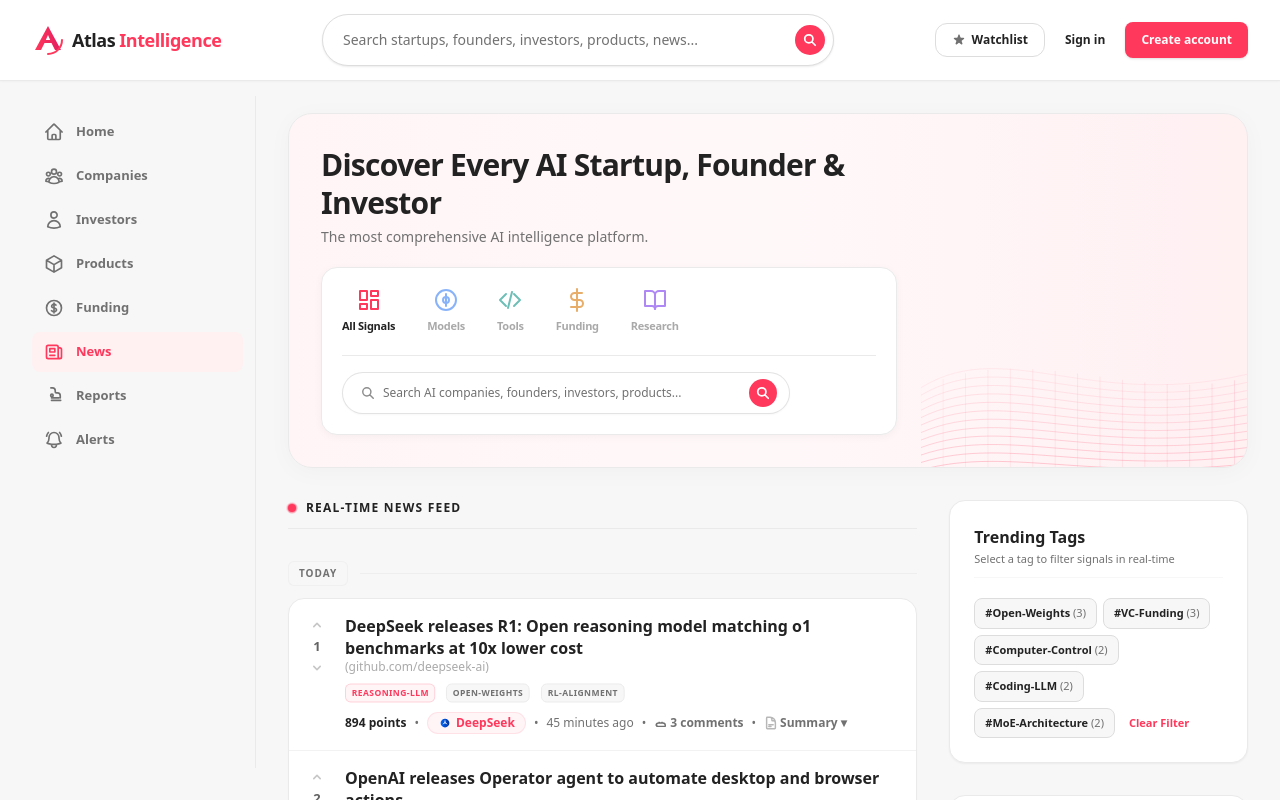
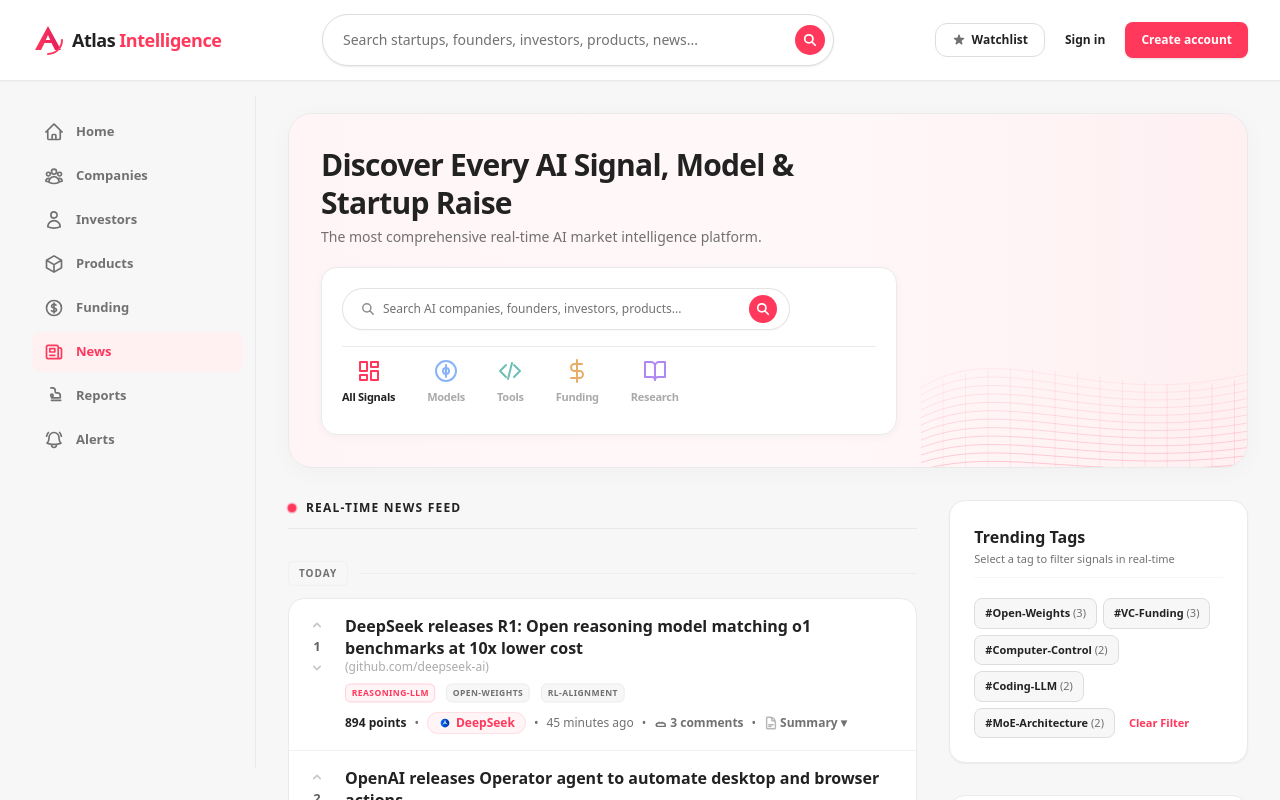
Before and after one commit to AyushKhaitan1/The-Ai-Signal, a Next.js app: page / in a window 1280 px wide. Shown: the top 800 px of the page. Built offline with nearby package versions, Linux system fonts and the light colour scheme.

Commit message:
design: move search box above category tabs and tailor hero header titles for AI signals feed

```diff
--- a/src/app/page.tsx
+++ b/src/app/page.tsx
@@ -158,17 +158,41 @@
         <div className="z-10 flex-grow max-w-xl space-y-5">
           <div>
             <h1 className="text-2xl md:text-3xl font-extrabold tracking-tight text-airbnb-charcoal leading-tight">
-              Discover Every AI Startup, Founder & Investor
+              Discover Every AI Signal, Model & Startup Raise
             </h1>
             <p className="text-xs md:text-sm text-airbnb-gray mt-1.5 font-medium">
-              The most comprehensive AI intelligence platform.
+              The most comprehensive real-time AI market intelligence platform.
             </p>
           </div>
 
           {/* Unified Box containing both Category Tabs & Search Bar */}
           <div className="bg-white border border-airbnb-border-light rounded-2xl p-4 md:p-5 shadow-[0_2px_8px_rgba(0,0,0,0.04)] w-full space-y-4">
-            {/* Airbnb-style Category Icon Tabs */}
-            <div className="flex items-center space-x-8 pb-3 overflow-x-auto no-scrollbar border-b border-airbnb-border-light select-none">
+
+            {/* Decoupled Search Box (Smaller & Sleeker) - Now at the top */}
+            <div className="max-w-md w-full">
+              <div className="bg-white rounded-full shadow-[0_1px_2px_rgba(0,0,0,0.03)] border border-airbnb-border/80 py-1.5 px-3 flex items-center transition-all focus-within:border-airbnb-gray/50">
+                <span className="text-airbnb-gray/80 pl-1.5">
+                  <svg className="w-3.5 h-3.5" fill="none" stroke="currentColor" strokeWidth="2.5" viewBox="0 0 24 24">
+                    <path strokeLinecap="round" strokeLinejoin="round" d="M21 21l-6-6m2-5a7 7 0 11-14 0 7 7 0 0114 0z" />
+                  </svg>
+                </span>
+                <input
+                  type="text"
+                  value={localSearchTerm}
+                  onChange={(e) => setLocalSearchTerm(e.target.value)}
+                  placeholder="Search AI companies, founders, investors, products..."
+                  className="flex-grow ml-2 text-xs text-airbnb-charcoal placeholder-airbnb-gray bg-transparent focus:outline-none"
+                />
+                <button className="bg-airbnb-pink hover:bg-airbnb-pink-hover text-white rounded-full transition-all flex items-center justify-center shrink-0 cursor-pointer ml-1.5 w-7 h-7">
+                  <svg className="w-3.5 h-3.5" fill="none" stroke="currentColor" strokeWidth="3" viewBox="0 0 24 24">
+                    <path strokeLinecap="round" strokeLinejoin="round" d="M21 21l-6-6m2-5a7 7 0 11-14 0 7 7 0 0114 0z" />
+                  </svg>
+                </button>
+              </div>
+            </div>
+
+            {/* Airbnb-style Category Icon Tabs - Now at the bottom with border-t */}
+            <div className="flex items-center space-x-8 pt-3 overflow-x-auto no-scrollbar border-t border-airbnb-border-light select-none">
               {(["all", "models", "tools", "funding", "research"] as const).map((cat) => {
                 const isActive = subCategory === cat;
 
@@ -246,29 +270,6 @@
                 );
               })}
             </div>
-
-            {/* Decoupled Search Box (Smaller & Sleeker) */}
-            <div className="max-w-md w-full">
-              <div className="bg-white rounded-full shadow-[0_1px_2px_rgba(0,0,0,0.03)] border border-airbnb-border/80 py-1.5 px-3 flex items-center transition-all focus-within:border-airbnb-gray/50">
-                <span className="text-airbnb-gray/80 pl-1.5">
-                  <svg className="w-3.5 h-3.5" fill="none" stroke="currentColor" strokeWidth="2.5" viewBox="0 0 24 24">
-                    <path strokeLinecap="round" strokeLinejoin="round" d="M21 21l-6-6m2-5a7 7 0 11-14 0 7 7 0 0114 0z" />
-                  </svg>
-                </span>
-                <input
-                  type="text"
-                  value={localSearchTerm}
-                  onChange={(e) => setLocalSearchTerm(e.target.value)}
-                  placeholder="Search AI companies, founders, investors, products..."
-                  className="flex-grow ml-2 text-xs text-airbnb-charcoal placeholder-airbnb-gray bg-transparent focus:outline-none"
-                />
-                <button className="bg-airbnb-pink hover:bg-airbnb-pink-hover text-white rounded-full transition-all flex items-center justify-center shrink-0 cursor-pointer ml-1.5 w-7 h-7">
-                  <svg className="w-3.5 h-3.5" fill="none" stroke="currentColor" strokeWidth="3" viewBox="0 0 24 24">
-                    <path strokeLinecap="round" strokeLinejoin="round" d="M21 21l-6-6m2-5a7 7 0 11-14 0 7 7 0 0114 0z" />
-                  </svg>
-                </button>
-              </div>
-            </div>
           </div>
         </div>
 
```
